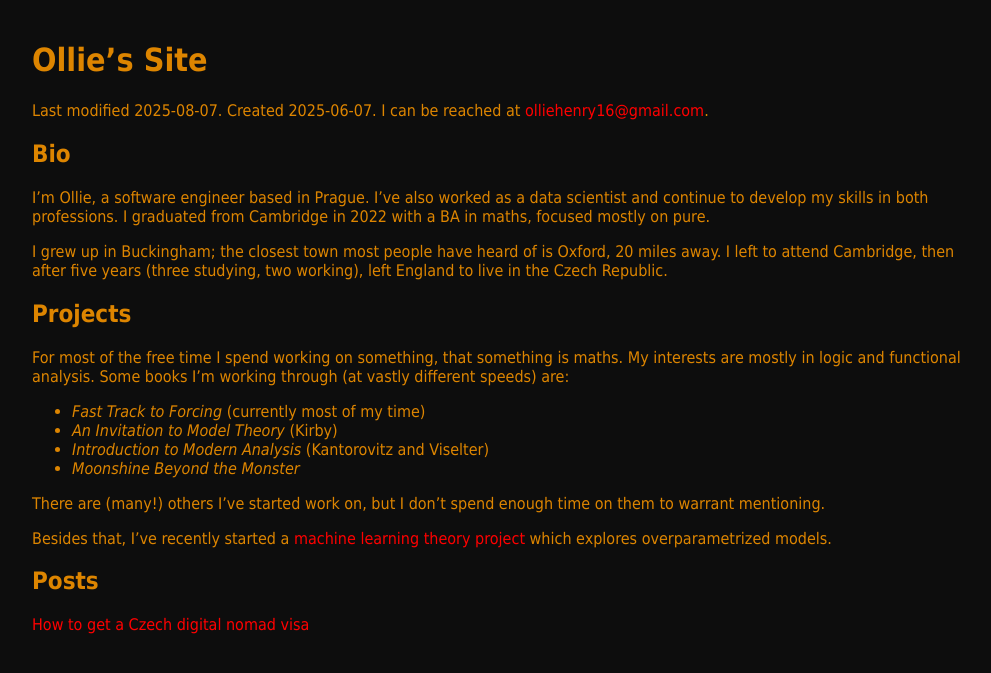
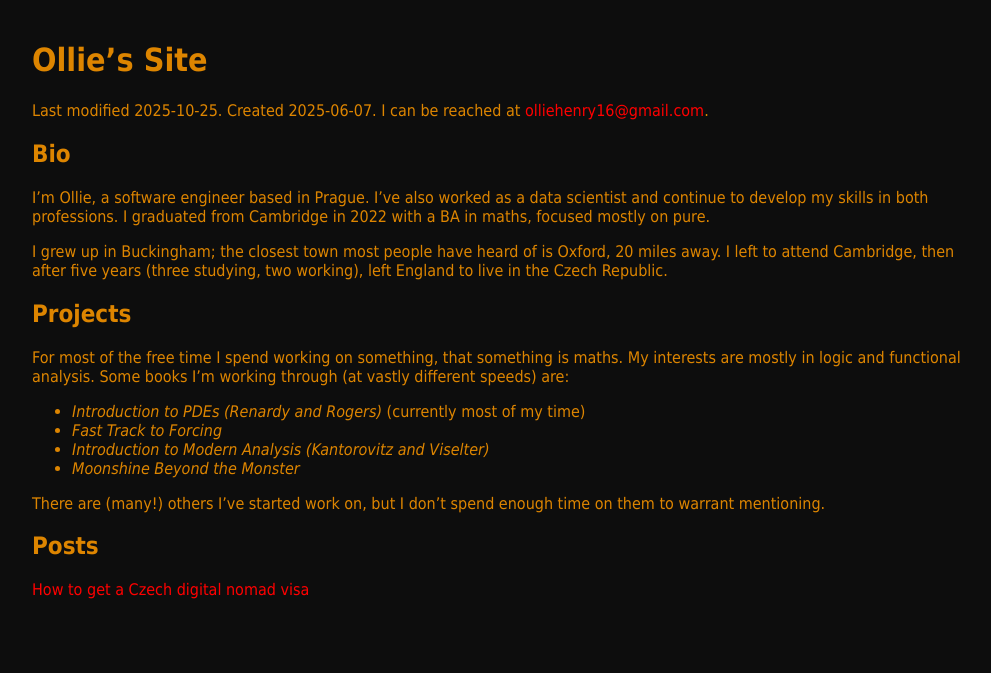
Before and after one commit to OllieHenry/OllieHenry.github.io, a Jekyll site: the page built from index.md, in a window 1280 px wide. Shown: the top 673 px of the page, without its empty margins (128-1119 px from the left). Built offline with Jekyll 4.4.1, drawn with Linux system fonts in a browser that asks for light colours.

Commit message:
Update front page

```diff
--- a/index.md
+++ b/index.md
@@ -6,7 +6,7 @@ title: "Ollie's Site"
 # Ollie's Site
 
 <p>
-  Last modified 2025-08-07. Created 2025-06-07. I can be reached at
+  Last modified 2025-10-25. Created 2025-06-07. I can be reached at
   <a href="mailto:olliehenry16@gmail.com">olliehenry16@gmail.com</a>.
 </p>
 
@@ -26,18 +26,14 @@ For most of the free time I spend working on something, that something
 is maths. My interests are mostly in logic and functional analysis. Some
 books I'm working through (at vastly different speeds) are:
 
-- _Fast Track to Forcing_ (currently most of my time)
-- _An Invitation to Model Theory_ (Kirby)
-- _Introduction to Modern Analysis_ (Kantorovitz and Viselter)
+- _Introduction to PDEs (Renardy and Rogers)_ (currently most of my time)
+- _Fast Track to Forcing_
+- _Introduction to Modern Analysis (Kantorovitz and Viselter)_
 - _Moonshine Beyond the Monster_
 
 There are (many!) others I've started work on, but I don't spend enough
 time on them to warrant mentioning.
 
-Besides that, I've recently started a
-[machine learning theory project](https://github.com/OllieHenry/overparametrized)
-which explores overparametrized models.
-
 ## Posts
 
 [How to get a Czech digital nomad visa](visa)
```
Also changed, not shown: 1 other file.
